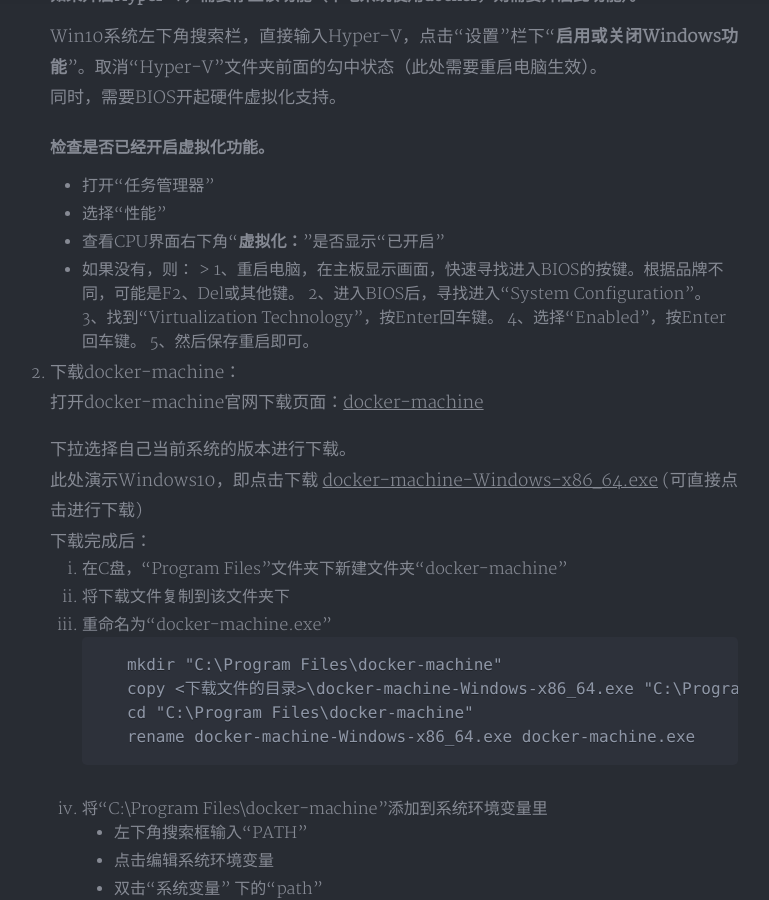
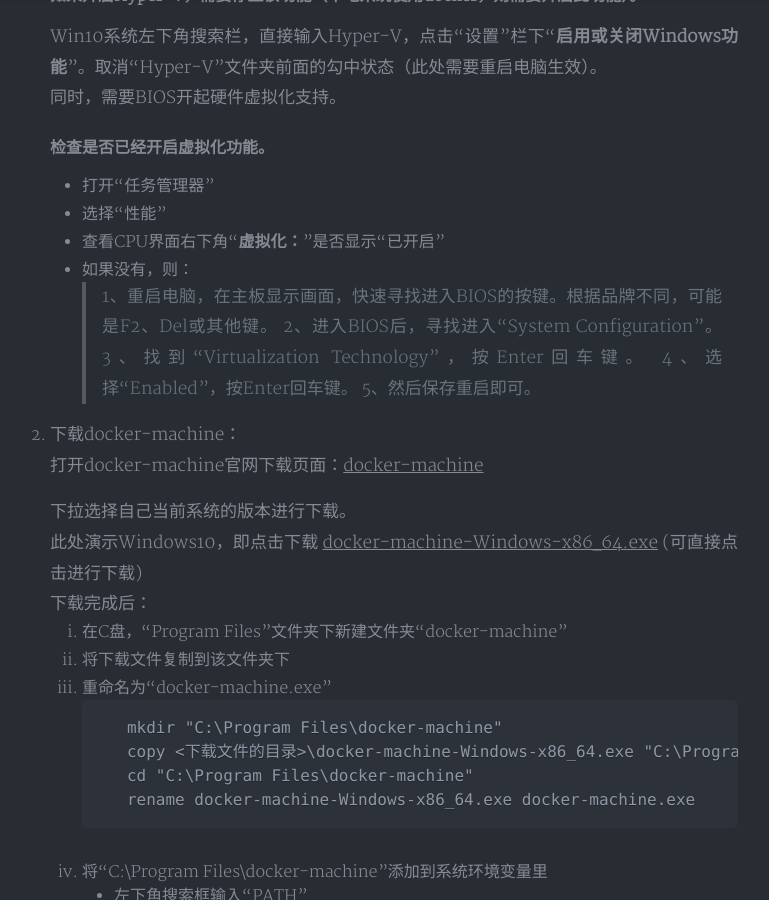
Before and after one commit to HenryHuang1213/henryhuang1213.github.io, a Jekyll site: the page built from _posts/2020-03-14-快速创建Linux下Docker环境的三种方式.md, in a window 1280 px wide and 900 px high, scrolled down 3822 px. Shown: the whole window, without its empty margins (262-1031 px from the left). Built offline with Jekyll 4.4.1, drawn with Linux system fonts in a browser that asks for light colours; nearby versions of some CDN libraries; a style sheet for code colours, icons or effects is not loaded.

```diff
--- a/_posts/2020-03-14-快速创建Linux下Docker环境的三种方式.md
+++ b/_posts/2020-03-14-快速创建Linux下Docker环境的三种方式.md
@@ -153,11 +153,11 @@ Mac 与 Windows 在此处操作几乎相同，除有显著区别的地方之外
       - 选择“性能”
       - 查看CPU界面右下角“**虚拟化：**”是否显示“已开启”
       - 如果没有，则：
-       > 1、重启电脑，在主板显示画面，快速寻找进入BIOS的按键。根据品牌不同，可能是F2、Del或其他键。
-         2、进入BIOS后，寻找进入“System Configuration”。
-         3、找到“Virtualization Technology”，按Enter回车键。
-         4、选择“Enabled”，按Enter回车键。
-         5、然后保存重启即可。
+> 1、重启电脑，在主板显示画面，快速寻找进入BIOS的按键。根据品牌不同，可能是F2、Del或其他键。
+> 2、进入BIOS后，寻找进入“System Configuration”。
+> 3、找到“Virtualization Technology”，按Enter回车键。
+> 4、选择“Enabled”，按Enter回车键。
+> 5、然后保存重启即可。
 
 2. 下载docker-machine：
 
```
